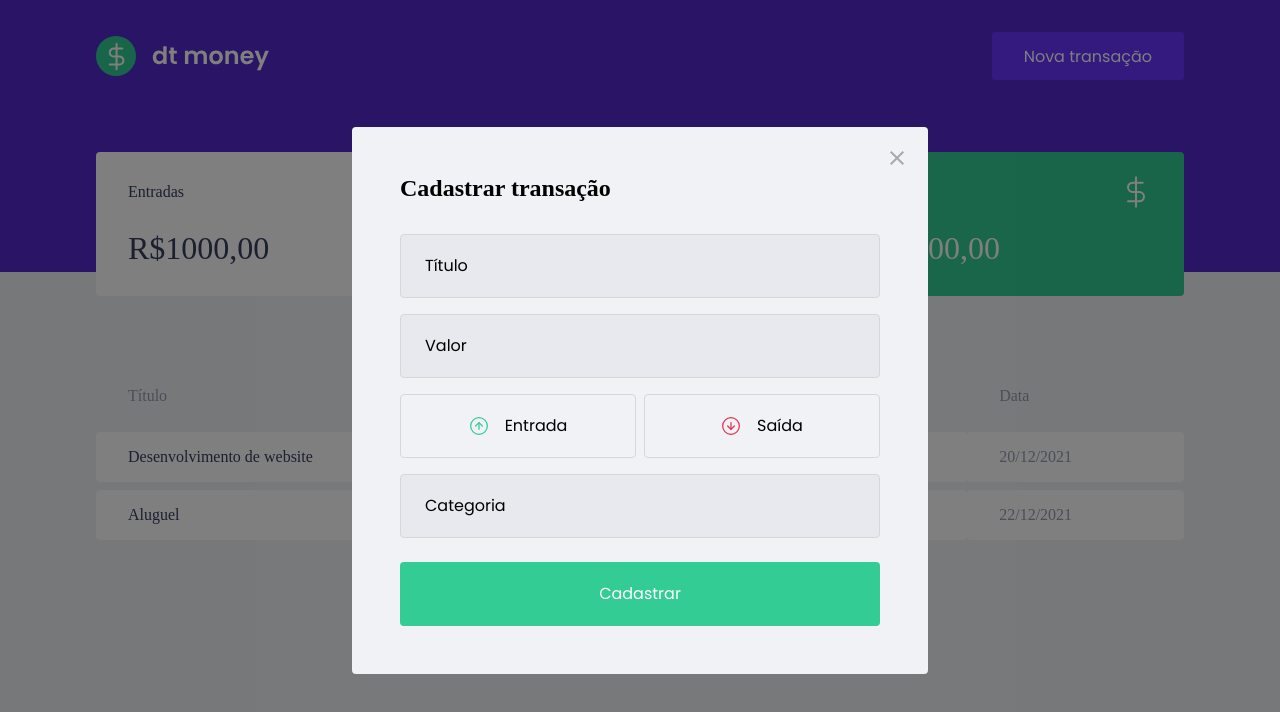
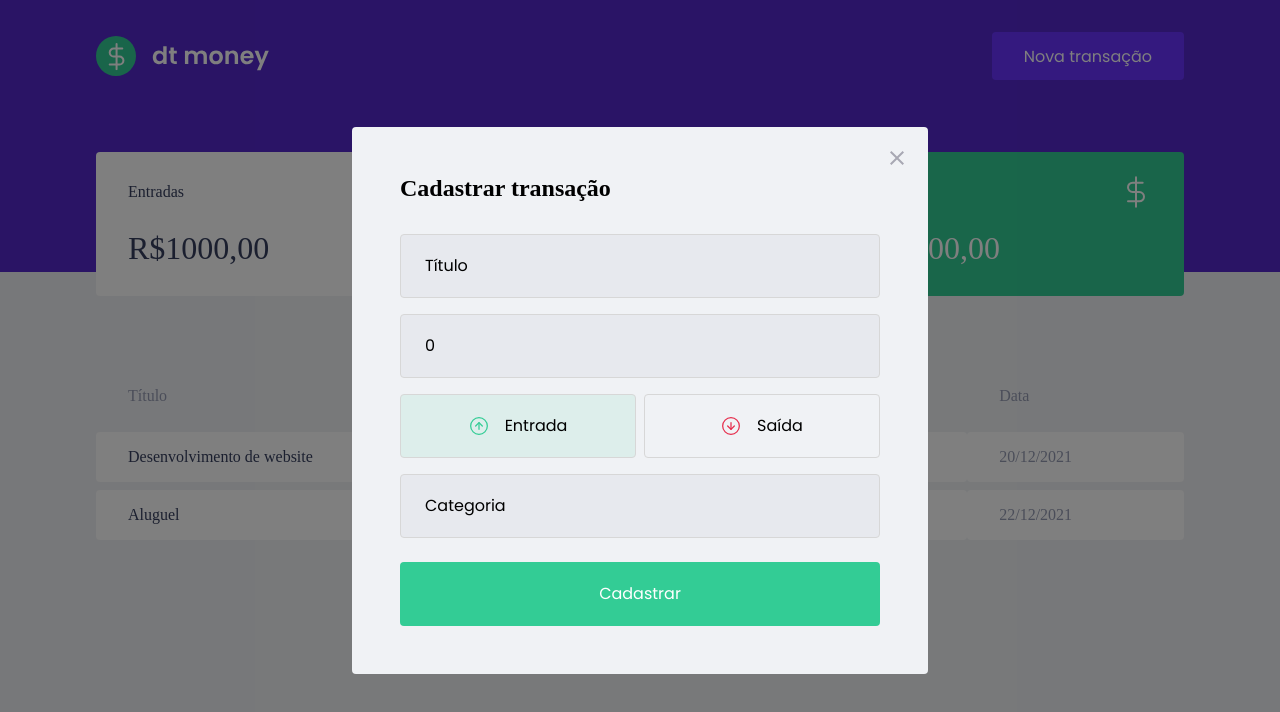
Before and after one commit to CarlosAmorim94/DTMoney, a React (Create React App) app: page / in a window 1280 px wide. Both pictures are taken after a click on the button "Nova transação". Shown: the top 712 px of the page. Built offline with nearby package versions, Linux system fonts and the light colour scheme; no server answers; what miragejs would draw is missing.

Commit message:
Configurando MirageJS

```diff
--- a/public/index.html
+++ b/public/index.html
@@ -3,10 +3,10 @@
   <head>
     <link rel="preconnect" href="https://fonts.googleapis.com">
     <link rel="preconnect" href="https://fonts.gstatic.com" crossorigin>
-    <link href="https://fonts.googleapis.com/css2?family=Poppins:wght@400;600&display=swap" rel="stylesheet">
     <meta charset="utf-8" />
     <meta name="viewport" content="width=device-width, initial-scale=1" />
     <link rel="shortcut icon" href="favicon.png" type="image/png">
+    <link href="https://fonts.googleapis.com/css2?family=Poppins:wght@400;600&display=swap" rel="stylesheet">
     <meta
       name="description"
       content="DTMoney"
--- a/src/components/NewTransactionModal/index.tsx
+++ b/src/components/NewTransactionModal/index.tsx
@@ -1,8 +1,10 @@
 import CloseImg from '../../assets/close.svg'
 import Modal from 'react-modal'
-import { Container, TransactionTypeContainer } from './styles'
+import { Container, RadioBox, TransactionTypeContainer } from './styles'
 import incomeimg from '../../assets/income.svg'
 import outcomeimg from '../../assets/outcome.svg'
+import { FormEvent, useState } from 'react'
+import { api } from '../../services/api'
 
 interface NewTransactionProps {
     isOpen: boolean;
@@ -10,6 +12,24 @@
 }
 
 export default function NewTransactionModal({isOpen, onRequestClose}: NewTransactionProps) {
+
+    const [type, setType] = useState('deposit')
+    const [title, setTitle] = useState('')
+    const [value, setValue] = useState(0)
+    const [category, setCategory] = useState('')
+
+    function handleCreateNewTransaction(event: FormEvent) {
+        event.preventDefault()
+        const data = {
+            title,
+            value,
+            category,
+            type
+        }
+
+        api.post('transactions', data)
+    }
+
     return (
         <Modal
         isOpen={isOpen}
@@ -18,7 +38,7 @@
         className='react-modal-content'
         >
 
-        <Container>
+        <Container onSubmit={handleCreateNewTransaction}>
 
             <button type='button'
             onClick={onRequestClose}
@@ -30,27 +50,43 @@
 
             <input
             placeholder='Título'
+            value={title}
+            onChange={(e)=> setTitle(e.target.value)}
             />
 
             <input
             type="number"
             placeholder='Valor'
+            value={value}
+            onChange={(e)=> setValue(Number(e.target.value))}
             />
 
             <TransactionTypeContainer>
-                <button type="button">
+                <RadioBox
+                type="button"
+                onClick={()=>{setType('deposit')}}
+                isActive={type === 'deposit'}
+                activeColor='green'
+                >
                     <img src={incomeimg} alt="Entrada" />
                     <span>Entrada</span>
-                </button>
+                </RadioBox>
 
-                <button type="button">
+                <RadioBox
+                type="button"
+                onClick={()=>{setType('withdraw')}}
+                isActive={type === 'withdraw'}
+                activeColor='red'
+                >
                     <img src={outcomeimg} alt="Saída" />
                     <span>Saída</span>
-                </button>
+                </RadioBox>
             </TransactionTypeContainer>
 
             <input
             placeholder='Categoria'
+            value={category}
+            onChange={(e)=> setCategory(e.target.value)}
             />
 
             <button type="submit">Cadastrar</button>
--- a/src/components/NewTransactionModal/styles.ts
+++ b/src/components/NewTransactionModal/styles.ts
@@ -1,5 +1,5 @@
 import styled from "styled-components";
-import { darken } from "polished";
+import { darken, transparentize } from "polished";
 
 export const Container = styled.form`
     h2 {
@@ -50,12 +50,27 @@
     display: grid;
     grid-template-columns: 1fr 1fr;
     gap: 0.5rem;
+`
 
-    button {
+interface RadioBoxProps {
+    isActive: boolean;
+    activeColor: 'green' | 'red';
+}
+
+const colors = {
+    green: '#33cc95',
+    red: '#e52e4d'
+}
+
+export const RadioBox = styled.button<RadioBoxProps>`
     height: 4rem;
     border: 1px solid #d7d7d7;
     border-radius: 0.25rem;
-        background-color: transparent;
+
+    background: ${(props) => props.isActive
+         ? transparentize(0.9, colors[props.activeColor])
+         : 'transparent'};
+
     display: flex;
     align-items: center;
     justify-content: center;
@@ -77,5 +92,4 @@
         font-size: 1rem;
         color: var(--text--title);
     }
-    }
 `
--- a/src/index.tsx
+++ b/src/index.tsx
@@ -1,24 +1,26 @@
 import React from 'react';
 import ReactDOM from 'react-dom';
 import App from './App';
-import { createServer } from 'miragejs'
+import { createServer, Model } from 'miragejs'
 
 createServer({
+
+  models: {
+    transaction: Model,
+  },
+
   routes() { // todas as chamas com 'api' i´ra redirecionar ro miragejs
     this.namespace = 'api';
 
     // Requisições GET terão retorno:
     this.get('/transactions', () => {
-      return [
-        {
-          id: '1',
-          title: 'Transaction 1',
-          amount: 400,
-          type: 'deposit',
-          category: 'Food',
-          createdAt: new Date()
-        }
-      ]
+      return this.schema.all('transaction')
+    })
+
+    this.post('/transactions', (schema, request) => {
+      const data = JSON.parse(request.requestBody)
+
+      return schema.create('transaction', data)
     })
   }
 })
```
Lines whose indentation alone changed are shown as unchanged.
